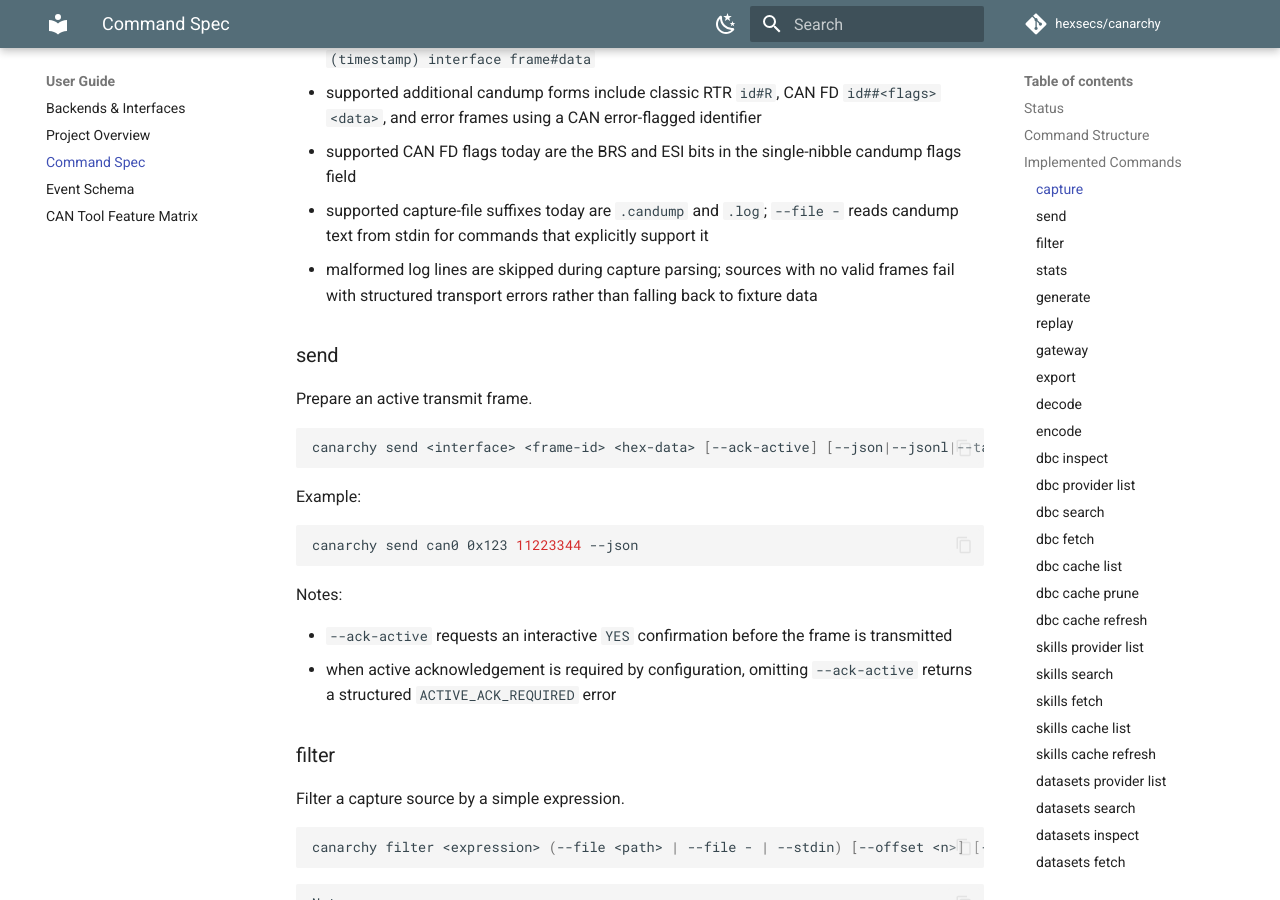
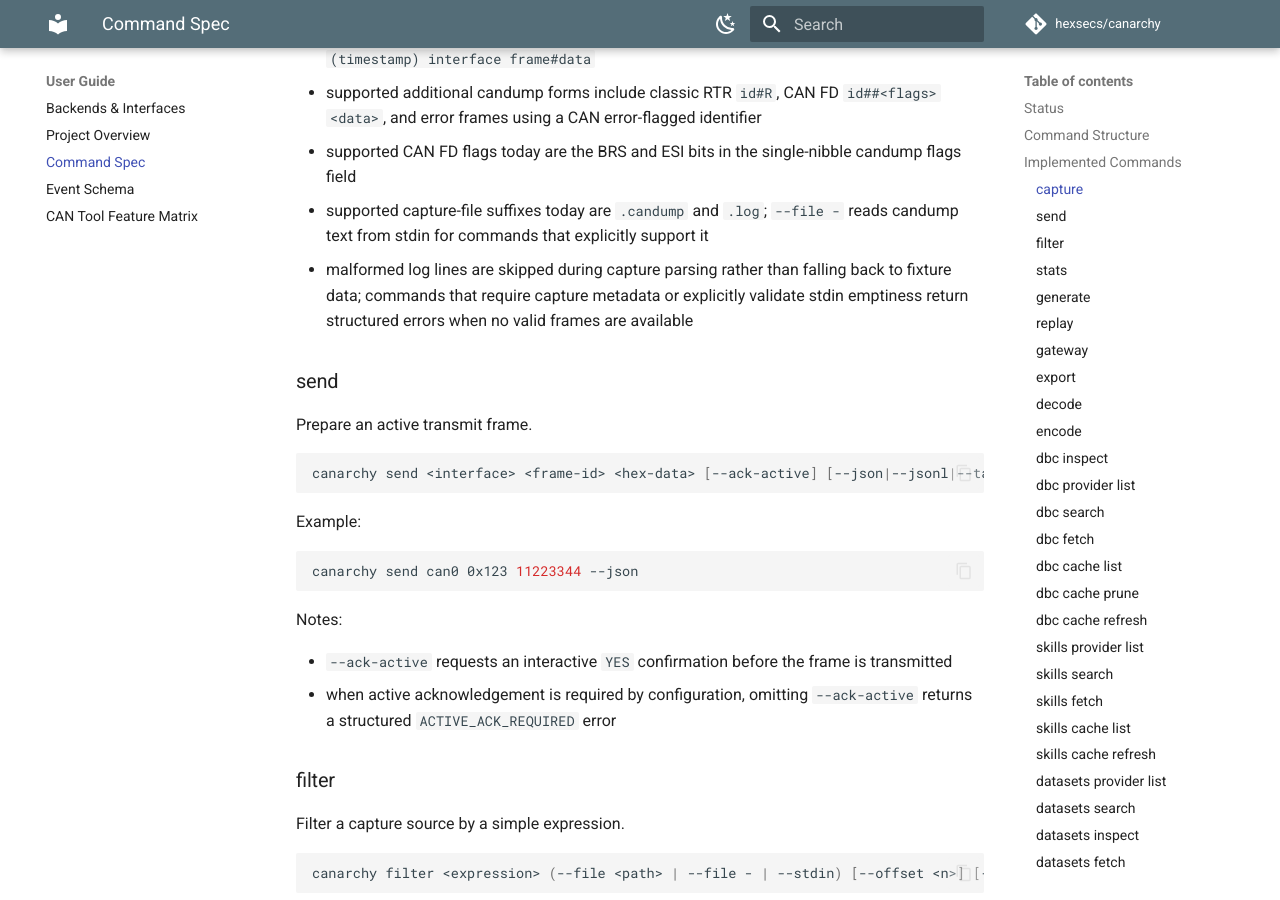
Before and after one commit to hexsecs/canarchy, an MkDocs documentation site: the page built from docs/command_spec.md, in a window 1280 px wide and 900 px high, scrolled down 3085 px. Built offline with MkDocs 1.6.1 and Material for MkDocs 9.7.7, drawn with Linux system fonts in a browser that asks for light colours; comment, search, counter and statistics services are not loaded.

Commit message:
Narrow malformed candump documentation claims
- Clarify malformed candump lines are skipped during parsing
- Restrict no-valid-frame structured error wording to metadata and explicit stdin validation paths

Refs #259

```diff
--- a/docs/command_spec.md
+++ b/docs/command_spec.md
@@ -96,7 +96,7 @@
 * supported additional candump forms include classic RTR `id#R`, CAN FD `id##<flags><data>`, and error frames using a CAN error-flagged identifier
 * supported CAN FD flags today are the BRS and ESI bits in the single-nibble candump flags field
 * supported capture-file suffixes today are `.candump` and `.log`; `--file -` reads candump text from stdin for commands that explicitly support it
-* malformed log lines are skipped during capture parsing; sources with no valid frames fail with structured transport errors rather than falling back to fixture data
+* malformed log lines are skipped during capture parsing rather than falling back to fixture data; commands that require capture metadata or explicitly validate stdin emptiness return structured errors when no valid frames are available
 
 ### send
 
```
Also changed, not shown: README.md (+1 -1 lines).
